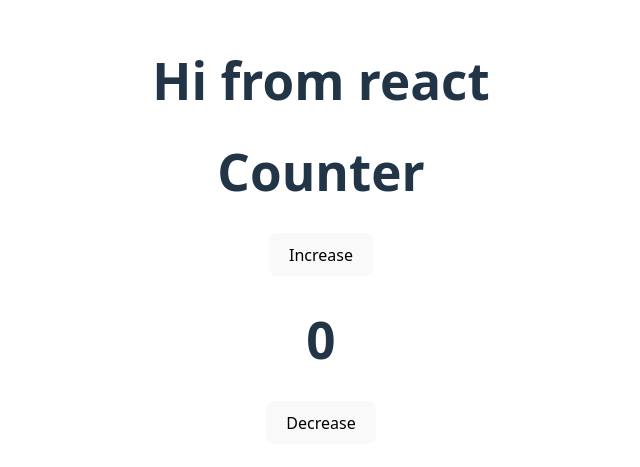
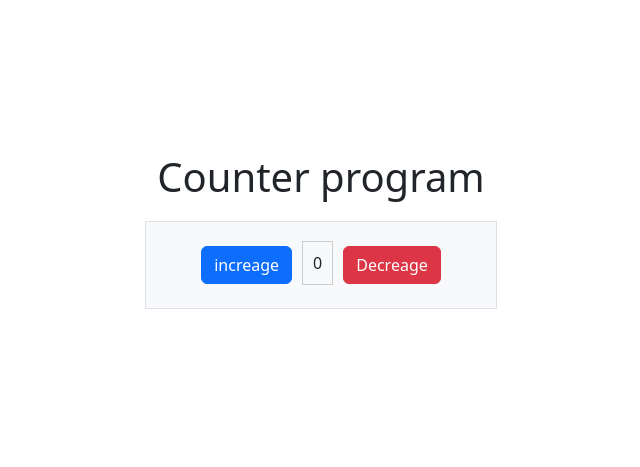
Before and after one commit to utkSmalsus/reactLearning, a React (Vite) app: page / in a window 1280 px wide. Shown: the part 169-636 px from the top of the page, without its empty margins (319-959 px from the left). Built offline with nearby package versions, Linux system fonts and the light colour scheme.

Commit message:
update all file

```diff
--- a/package.json
+++ b/package.json
@@ -10,7 +10,9 @@
     "preview": "vite preview"
   },
   "dependencies": {
+    "boostrap": "^2.0.0",
     "react": "^19.2.0",
+    "react-bootstrap": "^2.10.10",
     "react-dom": "^19.2.0"
   },
   "devDependencies": {
--- a/src/App.jsx
+++ b/src/App.jsx
@@ -1,14 +1,18 @@
 
+import { Container } from 'react-bootstrap'
 import './App.css'
-import Counter from './components/Counter'
+//import Counter from './components/Counter'
+import Countersk from './satyComponents/Countersk'
+
 
 function App() {
 
 
   return (
     <>
-   <h1>Hi from react</h1>
-   <Counter />
+<Countersk></Countersk>
+
+   {/* <Counter /> */}
     </>
   )
 }
--- /dev/null
+++ b/src/satyComponents/Countersk.jsx
@@ -0,0 +1,41 @@
+import React from 'react';
+import { Container, Row, Col } from 'react-bootstrap';
+import 'bootstrap/dist/css/bootstrap.min.css';
+//import { useState } from "react"
+
+
+function Countersk() {
+  const [count, setCount] = React.useState(0);
+
+  const handleIncrease = () => {
+    setCount(count + 1);
+  };
+  const handleDecrease = () => {
+    if(count > 0){
+      setCount(count - 1);
+    } else {
+      setCount(0);
+    }
+  }
+  return (
+<>
+  <Container>
+
+      <h1 style={{marginBottom:"20px"}}>Counter program </h1>
+      <Row>
+
+   <Col md={12} className=" text-center border p-4 bg-light">
+   <button onClick={handleIncrease} className='btn btn-primary'>increage</button>
+   <span style={{padding:"10px", border:"1px solid #ccc",margin:"0px 10px"}}>{count}</span>
+   <button onClick={handleDecrease} className='btn btn-danger'>Decreage</button>
+  </Col>
+
+  </Row>
+  </Container>
+
+
+</>
+  )
+}
+
+export default Countersk
```
Also changed, not shown: src/satyComponents/Counter.jsx (deleted, +0 -9 lines), 1 other file (tests, documents, lock files or other folders).
